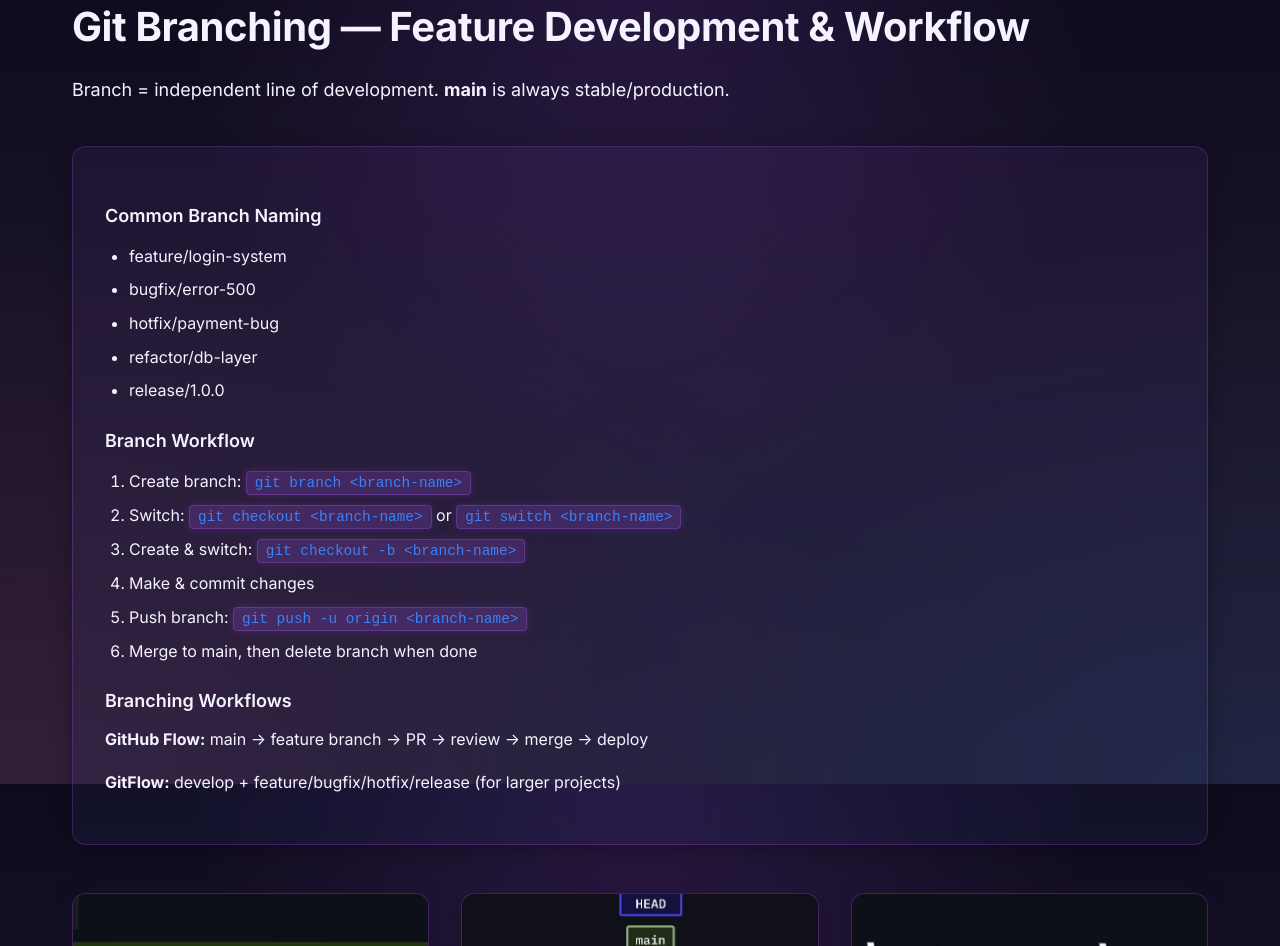
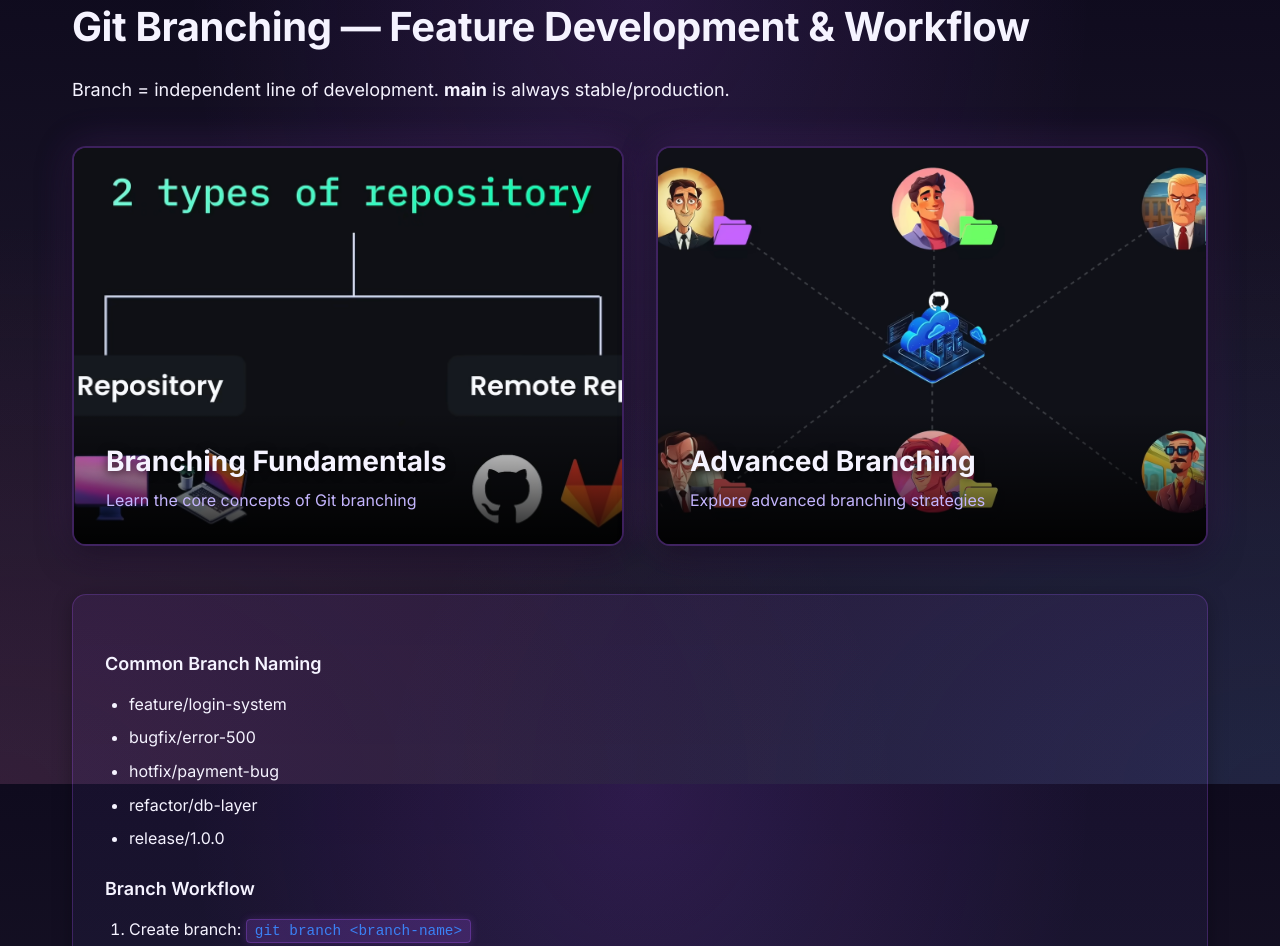
Before and after one commit to arjitkulkarni/github, a plain HTML site: page index.html in a window 1280 px wide. Shown: the part 7216-8162 px from the top of the page. Drawn offline with Linux system fonts and the light colour scheme.

Commit message:
Add 4.png and 10.png to Git Branching section with enhanced UI

```diff
--- a/index.html
+++ b/index.html
@@ -305,6 +305,28 @@
         <h2>Git Branching — Feature Development & Workflow</h2>
         <p style="font-size:18px; margin-bottom:40px;">Branch = independent line of development. <strong>main</strong> is always stable/production.</p>
 
+        <!-- Branching Hero Images -->
+        <div class="branching-hero">
+          <div class="branching-hero-item" data-image="4.png" data-title="Branching Fundamentals" data-description="Understanding how branches work in Git - creating independent lines of development that allow you to work on features without affecting the main codebase.">
+            <div class="branching-hero-image">
+              <img src="4.png" alt="Branching Fundamentals">
+            </div>
+            <div class="branching-hero-overlay">
+              <h3>Branching Fundamentals</h3>
+              <p>Learn the core concepts of Git branching</p>
+            </div>
+          </div>
+          <div class="branching-hero-item" data-image="10.png" data-title="Advanced Branching" data-description="Master advanced branching techniques including merge strategies, rebasing, and managing complex branch workflows for team collaboration.">
+            <div class="branching-hero-image">
+              <img src="10.png" alt="Advanced Branching">
+            </div>
+            <div class="branching-hero-overlay">
+              <h3>Advanced Branching</h3>
+              <p>Explore advanced branching strategies</p>
+            </div>
+          </div>
+        </div>
+
         <div class="branching-intro">
           <div class="branching-text">
             <h4>Common Branch Naming</h4>
--- a/script.js
+++ b/script.js
@@ -130,6 +130,16 @@ document.addEventListener('DOMContentLoaded', () => {
       document.body.style.overflow = ''; // Restore scrolling
     }
 
+    // Open modal when branching hero image is clicked
+    document.querySelectorAll('.branching-hero-item').forEach(item => {
+      item.addEventListener('click', () => {
+        const imageSrc = item.getAttribute('data-image');
+        const title = item.getAttribute('data-title');
+        const description = item.getAttribute('data-description');
+        openModal(imageSrc, title, description);
+      });
+    });
+
     // Open modal when gallery image is clicked
     document.querySelectorAll('.gallery-item').forEach(item => {
       const imageContainer = item.querySelector('.gallery-image');
--- a/styles.css
+++ b/styles.css
@@ -507,6 +507,114 @@
     box-shadow:0 24px 80px rgba(168,85,247,0.4), 0 0 60px rgba(236,72,153,0.3);
   }
 
+  /* branching hero images */
+  .branching-hero{
+    display:grid;
+    grid-template-columns:1fr 1fr;
+    gap:32px;
+    margin-bottom:48px;
+  }
+  .branching-hero-item{
+    position:relative;
+    border-radius:var(--radius);
+    overflow:hidden;
+    cursor:pointer;
+    background:linear-gradient(180deg, rgba(18,15,30,0.9), rgba(15,11,26,0.95));
+    border:2px solid rgba(168,85,247,0.3);
+    box-shadow:0 8px 32px rgba(0,0,0,0.5), 0 0 40px rgba(168,85,247,0.2);
+    transition:all 0.4s ease;
+    height:400px;
+  }
+  .branching-hero-item:hover{
+    transform:translateY(-8px);
+    box-shadow:0 20px 60px rgba(168,85,247,0.5), 0 0 80px rgba(168,85,247,0.4);
+    border-color:rgba(168,85,247,0.6);
+  }
+  .branching-hero-image{
+    width:100%;
+    height:100%;
+    position:relative;
+    overflow:hidden;
+  }
+  .branching-hero-image img{
+    width:100%;
+    height:100%;
+    object-fit:cover;
+    object-position:center;
+    transition:transform 0.5s ease;
+    display:block;
+  }
+  .branching-hero-item:hover .branching-hero-image img{
+    transform:scale(1.1);
+  }
+  .branching-hero-overlay{
+    position:absolute;
+    bottom:0;
+    left:0;
+    right:0;
+    background:linear-gradient(180deg, transparent 0%, rgba(0,0,0,0.9) 100%);
+    padding:32px;
+    transform:translateY(0);
+    transition:all 0.4s ease;
+  }
+  .branching-hero-item:hover .branching-hero-overlay{
+    background:linear-gradient(180deg, transparent 0%, rgba(168,85,247,0.3) 50%, rgba(0,0,0,0.95) 100%);
+  }
+  .branching-hero-overlay h3{
+    margin:0 0 8px 0;
+    font-size:28px;
+    font-weight:700;
+    color:var(--text);
+    text-shadow:0 2px 10px rgba(0,0,0,0.8);
+  }
+  .branching-hero-overlay p{
+    margin:0;
+    color:var(--muted);
+    font-size:16px;
+    line-height:1.5;
+  }
+  .branching-hero-item::before{
+    content:'🔍 Click to view full size';
+    position:absolute;
+    top:20px;
+    right:20px;
+    background:rgba(0,0,0,0.8);
+    color:var(--text);
+    padding:10px 18px;
+    border-radius:8px;
+    font-size:13px;
+    opacity:0;
+    transition:opacity 0.3s ease;
+    pointer-events:none;
+    backdrop-filter:blur(8px);
+    border:1px solid rgba(168,85,247,0.4);
+    z-index:10;
+    box-shadow:0 4px 16px rgba(168,85,247,0.3);
+  }
+  .branching-hero-item:hover::before{
+    opacity:1;
+    animation:pulse 2s infinite;
+  }
+  @keyframes pulse{
+    0%, 100%{box-shadow:0 4px 16px rgba(168,85,247,0.3);}
+    50%{box-shadow:0 4px 24px rgba(168,85,247,0.6);}
+  }
+  .branching-hero-image::after{
+    content:'';
+    position:absolute;
+    top:0;
+    left:0;
+    right:0;
+    bottom:0;
+    background:radial-gradient(circle at center, transparent 0%, rgba(168,85,247,0.1) 100%);
+    opacity:0;
+    transition:opacity 0.4s ease;
+    pointer-events:none;
+  }
+  .branching-hero-item:hover .branching-hero-image::after{
+    opacity:1;
+  }
+
   /* branching gallery */
   .branching-intro{
     margin-bottom:48px;
@@ -1003,6 +1111,10 @@
     .wf-step{text-align:center}
     .wf-arrow{transform:rotate(90deg); margin:8px 0}
     .footer-inner{flex-direction:column; text-align:center}
+    .branching-hero{grid-template-columns:1fr; gap:24px}
+    .branching-hero-item{height:320px}
+    .branching-hero-overlay{padding:24px}
+    .branching-hero-overlay h3{font-size:24px}
     .branching-gallery{grid-template-columns:1fr; gap:24px}
     .gallery-image{height:220px}
     .gallery-info{padding:20px}
```
Also changed, not shown: 10.png (added), 4.png (added).
